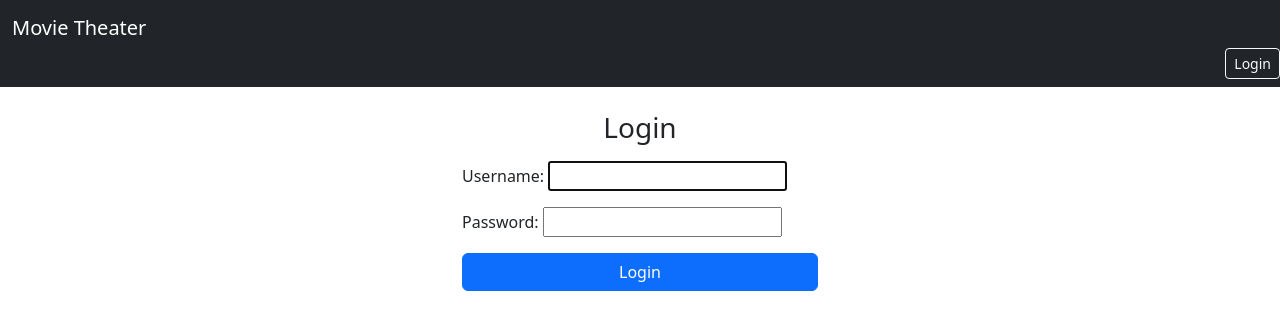
After one commit to csmith0807/cs4300, a Django app: page /login/ in a window 1280 px wide. The commit adds this page. Shown: the top 330 px of the page. Run offline with Django 4.2, Linux system fonts and the light colour scheme.

Commit message:
Adding login functionality

```diff
--- a/homework2/bookings/templates/bookings/base.html
+++ b/homework2/bookings/templates/bookings/base.html
@@ -13,6 +13,21 @@
     <div class="container-fluid">
         <a class="navbar-brand" href="#">Movie Theater</a>
     </div>
+    <div class="ms-auto">
+        {% if user.is_authenticated %}
+            <span class="text-white me-2">
+                Hello, {{ user.username }}
+            </span>
+
+            <a href="{% url 'logout' %}" class="btn btn-outline-light btn-sm">
+                Logout
+            </a>
+        {% else %}
+            <a href="{% url 'login' %}" class="btn btn-outline-light btn-sm">
+                Login
+            </a>
+        {% endif %}
+    </div>
 </nav>
 
 <div class="container mt-4">
--- /dev/null
+++ b/homework2/bookings/templates/bookings/login.html
@@ -0,0 +1,20 @@
+{% extends 'bookings/base.html' %}
+
+{% block title %}Login{% endblock %}
+
+{% block content %}
+<div class="row justify-content-center">
+    <div class="col-md-4">
+        <h3 class="text-center mb-3">Login</h3>
+
+        <form method="POST">
+            {% csrf_token %}
+            {{ form.as_p }}
+
+            <button type="submit" class="btn btn-primary w-100">
+                Login
+            </button>
+        </form>
+    </div>
+</div>
+{% endblock %}
--- a/homework2/movie_theater_booking/settings.py
+++ b/homework2/movie_theater_booking/settings.py
@@ -29,7 +29,8 @@ ALLOWED_HOSTS = []
 
 #Login URL
 LOGIN_URL = '/accounts/login/'
-LOGIN_REDIRECT_URL = '/'
+LOGIN_REDIRECT_URL = 'movie_list'
+LOGOUT_REDIRECT_URL = 'movie_list'
 
 # Application definition
 
--- a/homework2/movie_theater_booking/urls.py
+++ b/homework2/movie_theater_booking/urls.py
@@ -16,9 +16,16 @@ Including another URLconf
 """
 from django.contrib import admin
 from django.urls import path, include
+from django.contrib.auth import views as auth_views
 
 urlpatterns = [
     path('admin/', admin.site.urls),
     path('accounts/', include('django.contrib.auth.urls')),
     path('', include('bookings.urls')),
+    path('login/', auth_views.LoginView.as_view(
+        template_name='bookings/login.html'
+    ), name='login'),
+    path('logout/', auth_views.LogoutView.as_view(
+        next_page='movie_list'
+    ), name='logout'),
 ]
```
Also changed, not shown: homework2/db.sqlite3.
